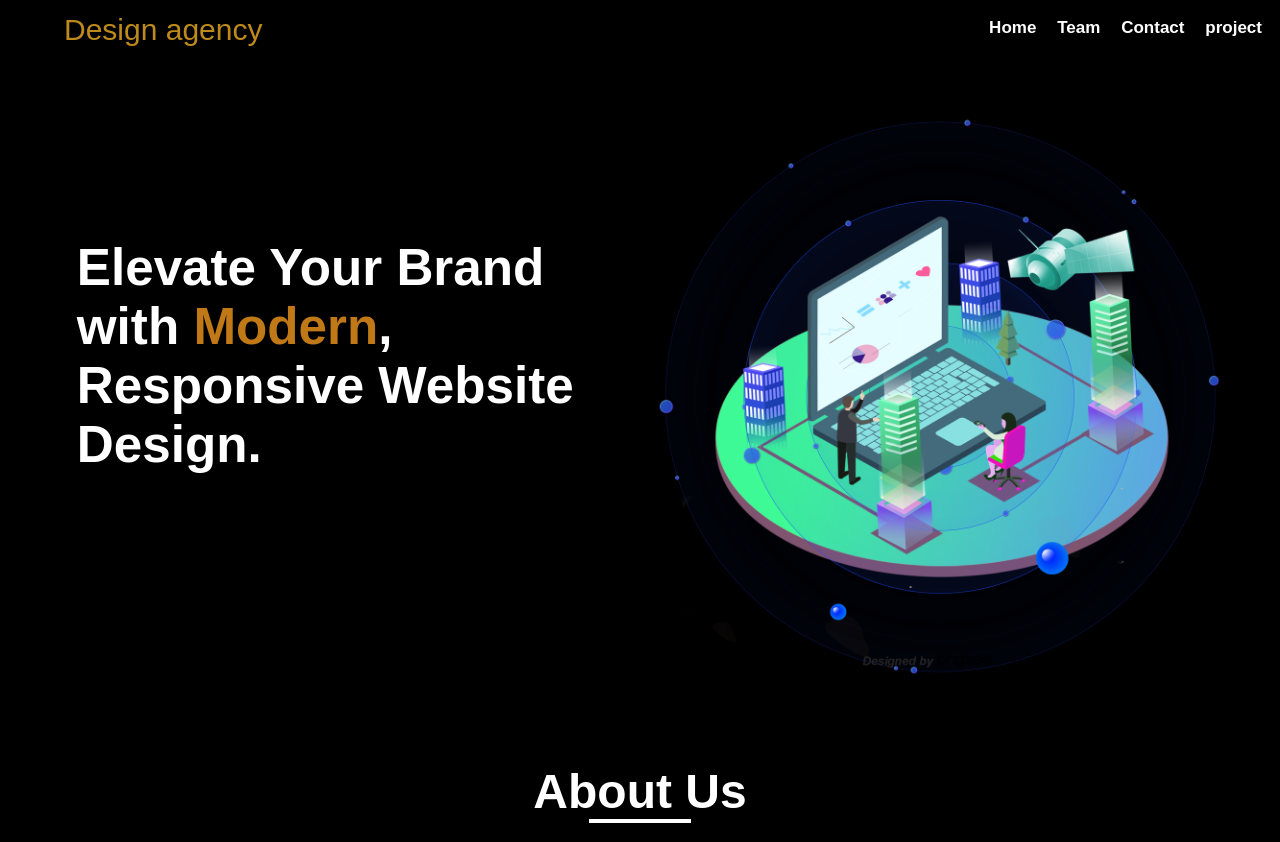
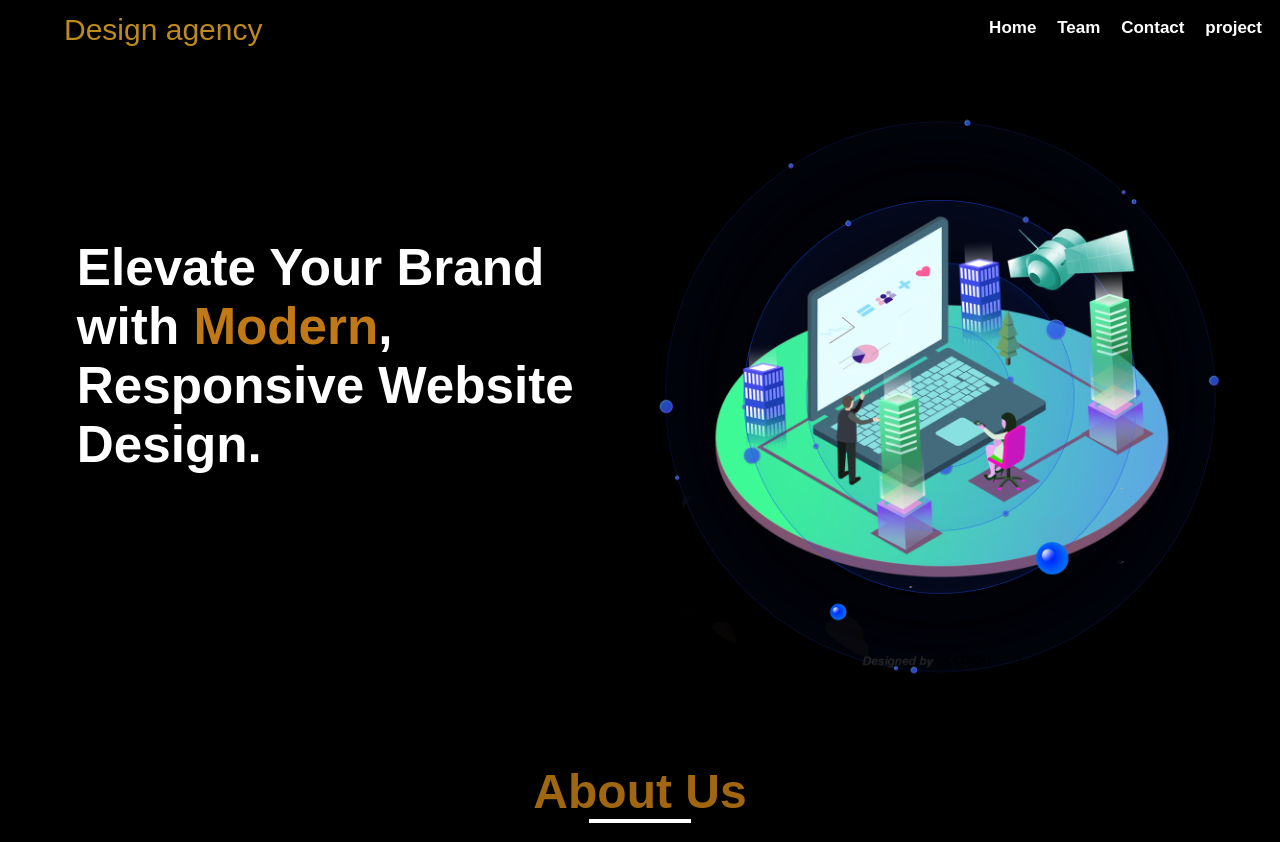
Before and after one commit to saacidyuusuf/design-agency, a plain HTML site: page index.html in a window 1280 px wide. Shown: the top 842 px of the page. Drawn offline with nearby package versions, Linux system fonts and the light colour scheme.

Commit message:
changed h1

```diff
--- a/porfolio.css
+++ b/porfolio.css
@@ -439,6 +439,7 @@ main{
 .title h1{
     text-align: center;
     margin-bottom: 1.4rem;
+    color: #a06610;
 }
 
 .title h1::after{
```
